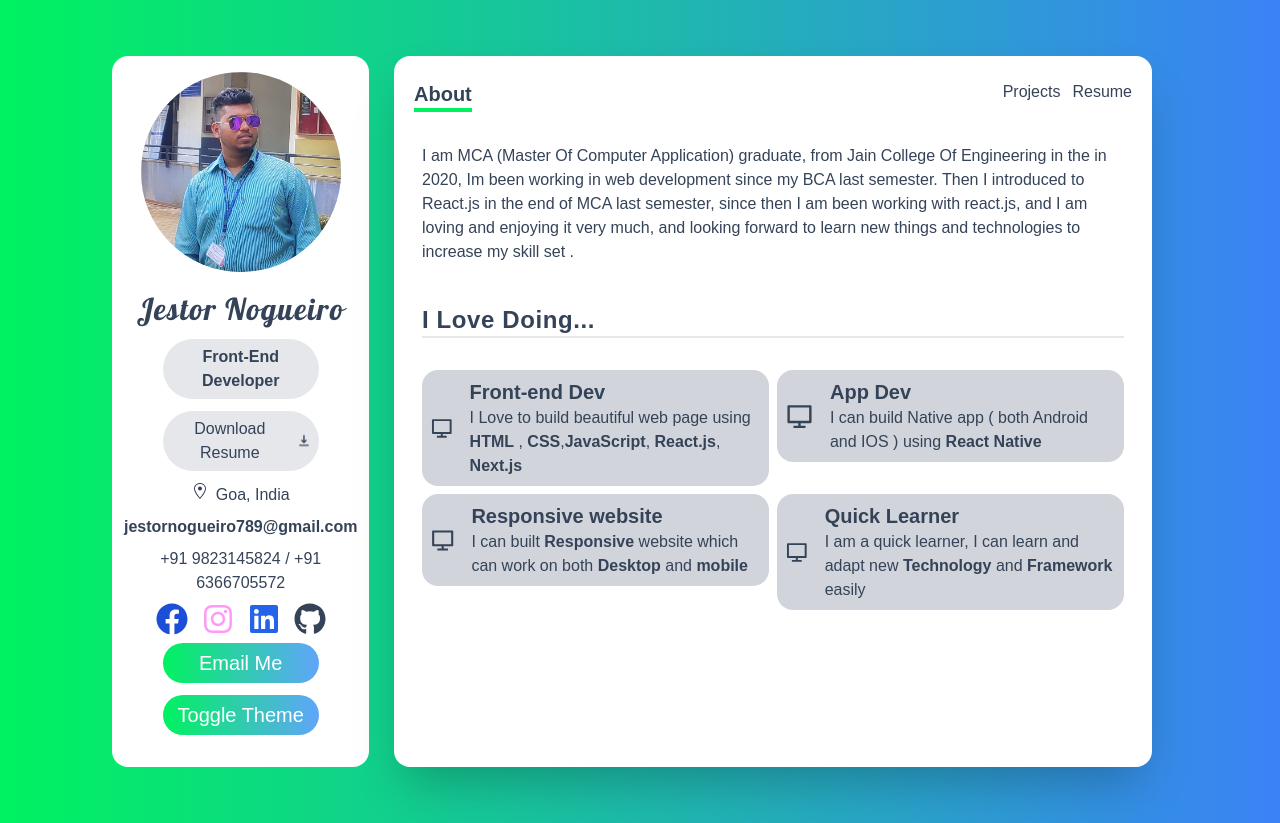
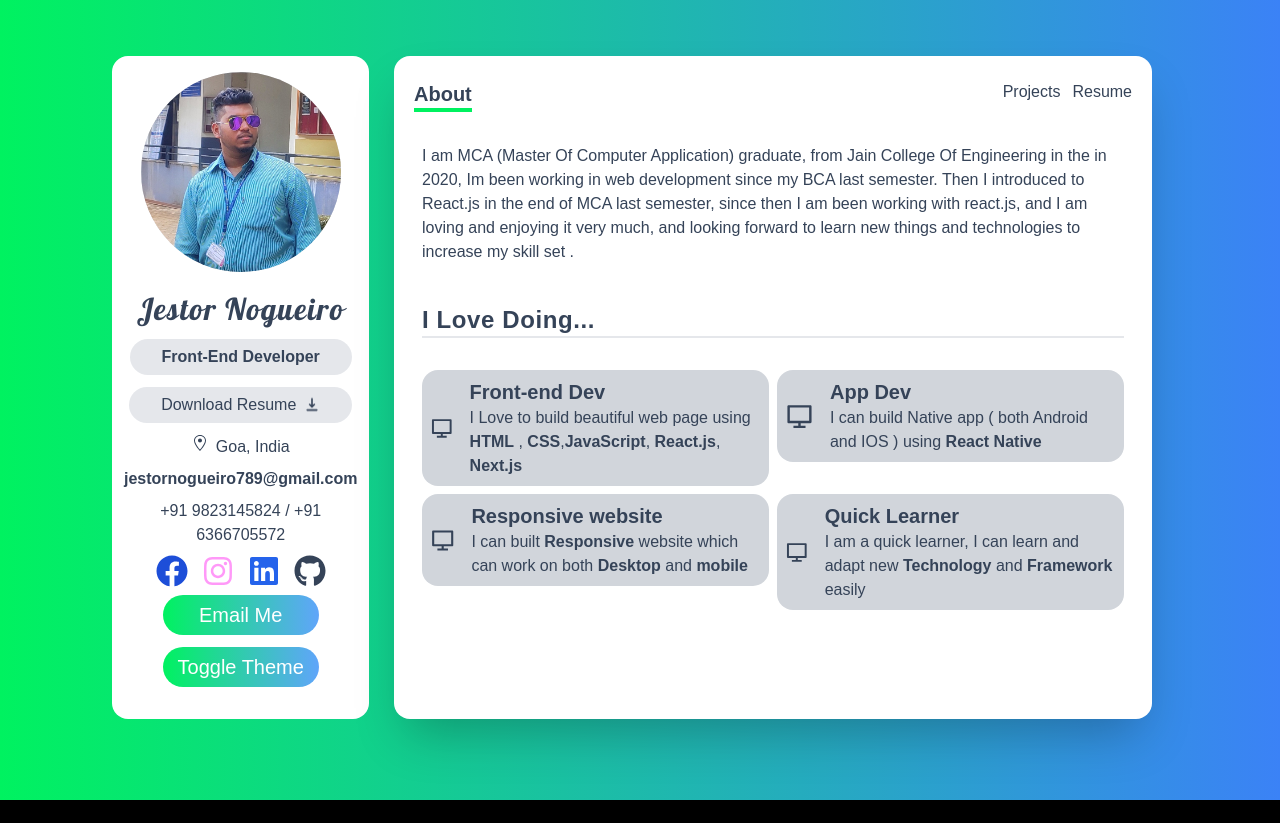
Before and after one commit to JestorNogueiro/portfolio, a Next.js app: page / in a window 1280 px wide. After the commit the page ends 800 px from the top, so only its background shows below. Built offline with nearby package versions, Linux system fonts and the light colour scheme.

Commit message:
adjusted styles

```diff
--- a/components/Sidebar.tsx
+++ b/components/Sidebar.tsx
@@ -23,14 +23,14 @@ function Sidebar() {
       <h2 className="my-3 text-3xl font-medium tracking-wider font-Lobster">
         Jestor Nogueiro
       </h2>
-      <p className="bg-gray-200 dark:bg-gray-100 dark:text-black font-semibold my-3 px-2 py-1.5 rounded-full w-8/12 mx-auto ">
+      <p className="bg-gray-200 dark:bg-gray-100 dark:text-black font-semibold my-3 px-8 py-1.5 rounded-full max-w-min mx-auto whitespace-nowrap">
         Front-End Developer
       </p>
 
       <a
         href="/jestor-Resume.pdf"
         download="jestorResume"
-        className="bg-gray-200 dark:bg-gray-100 dark:text-black my-3 px-2  py-1.5 rounded-full flex items-center justify-center w-8/12 mx-auto  "
+        className="bg-gray-200 dark:bg-gray-100 dark:text-black my-3 px-8  py-1.5 rounded-full flex items-center justify-center max-w-min mx-auto whitespace-nowrap "
       >
         Download Resume
         <HiDownload className="animate-bounce ml-2 " />
```
